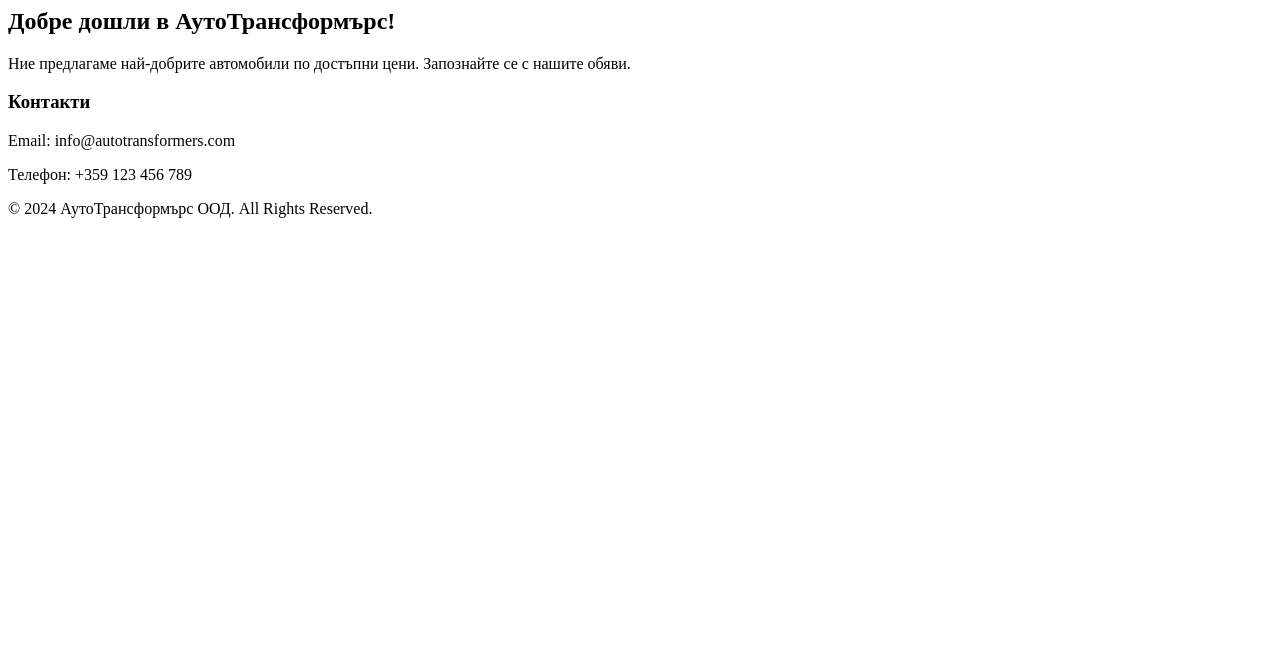
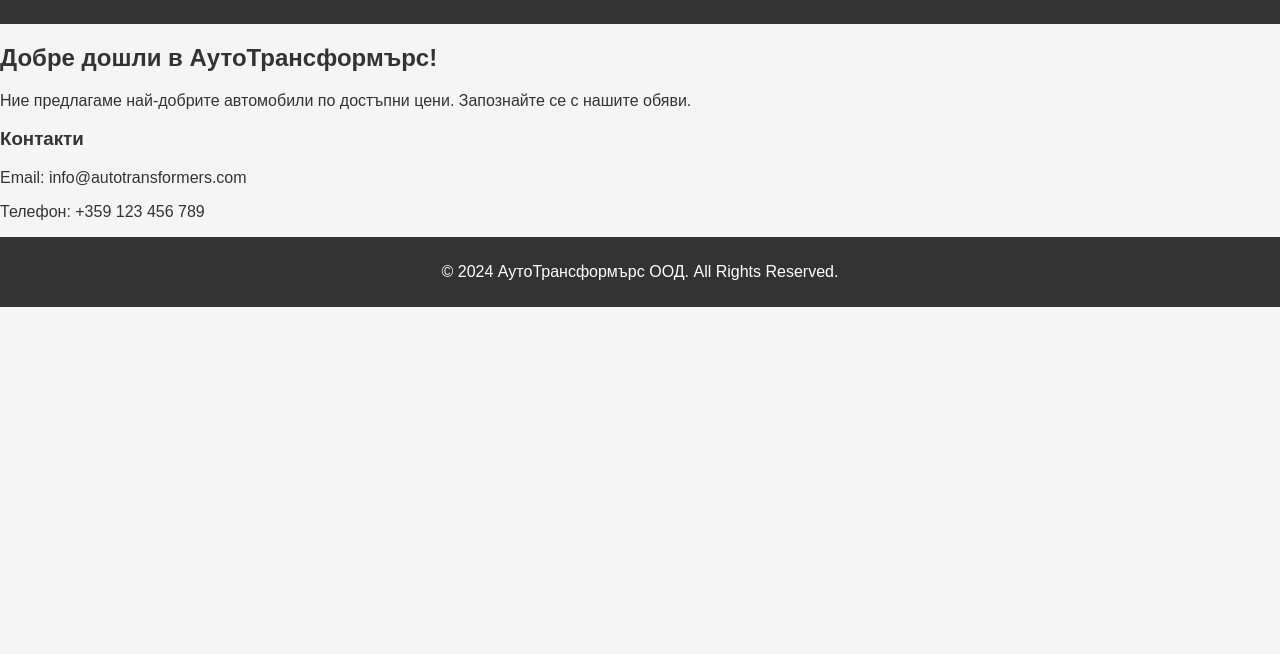
Before and after one commit to MlayKlayer/Autotransformers, a plain HTML site: page index.html in a window 1280 px wide. Shown: the part 146-800 px from the top of the page. Drawn offline with Linux system fonts and the light colour scheme.

Commit message:
Update index.html

```diff
--- a/index.html
+++ b/index.html
@@ -4,7 +4,7 @@
     <meta charset="UTF-8">
     <meta name="viewport" content="width=device-width, initial-scale=1.0">
     <title>АутоТрансформърс ООД</title>
-    <link rel="stylesheet" href="style.css">
+    <link rel="stylesheet" href="style-home.css">
 </head>
 <body>
     <header>
```
